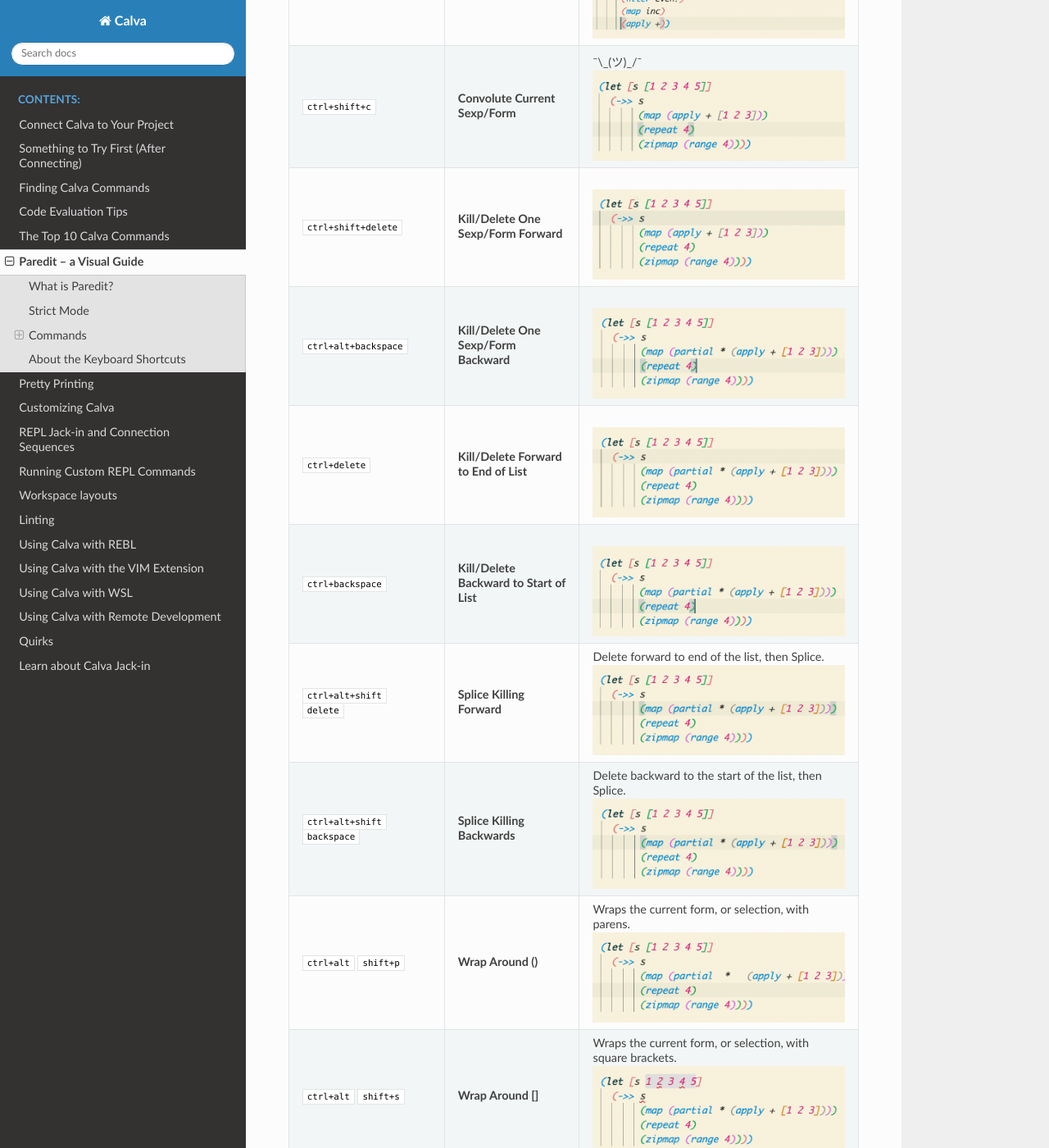
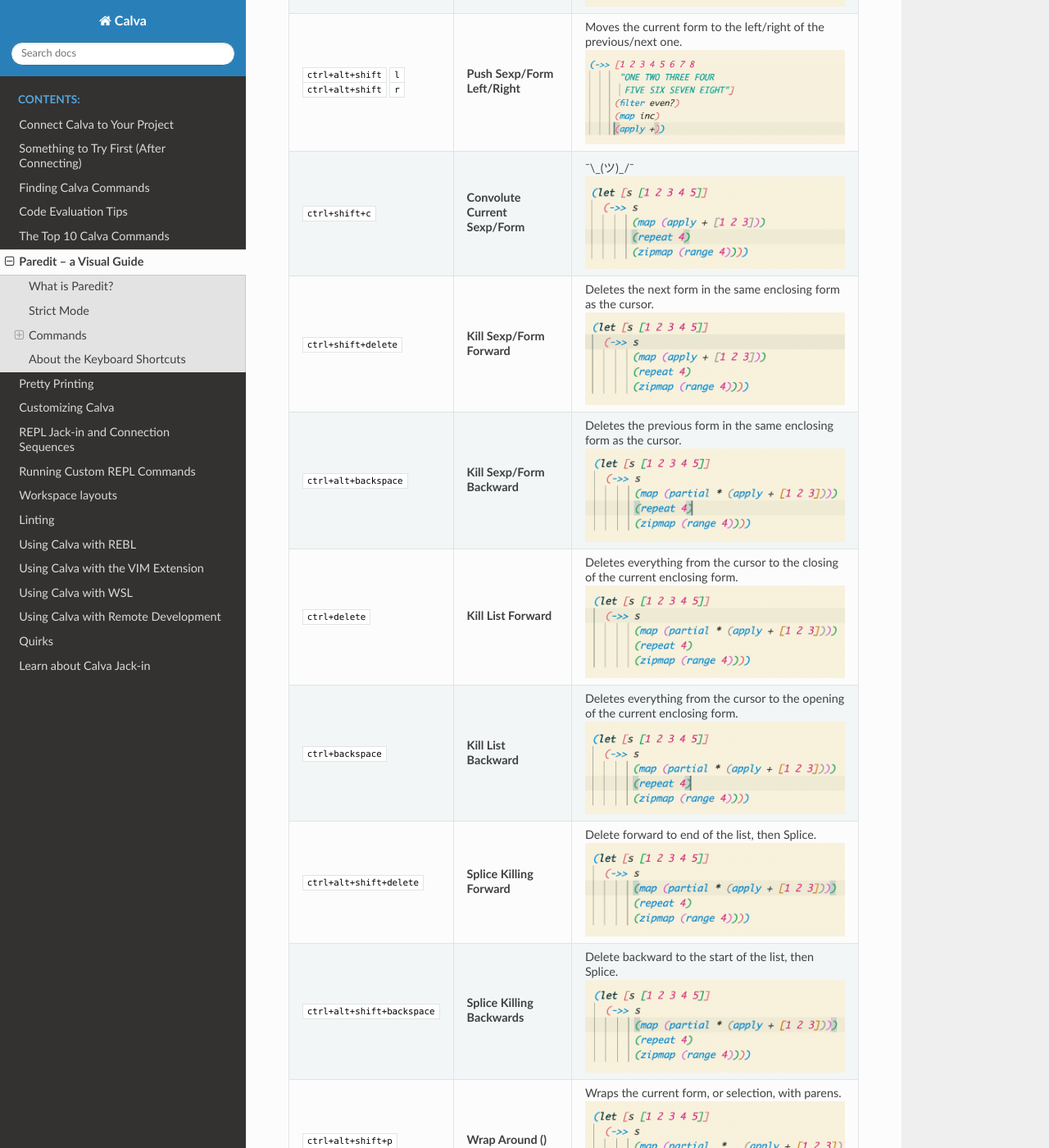
Before and after one commit to BetterThanTomorrow/calva, a Sphinx documentation site: the page built from docs/readthedocs/source/paredit.md, in a window 1280 px wide and 1400 px high, scrolled down 7693 px. Shown: the whole window at 82% size. Built offline with Sphinx 7.4.7 and the Read the Docs theme 2.0.0, drawn with Linux system fonts in a browser that asks for light colours; some of the changed text lies outside the part shown.

Commit message:
Document rewrap

```diff
--- a/docs/readthedocs/source/paredit.md
+++ b/docs/readthedocs/source/paredit.md
@@ -69,14 +69,16 @@
 
 Default keybinding    | Action | Description
 ------------------    | ------ | --------------
- `ctrl+shift+alt+right`  | **Select Forward Sexp/Form** | ![](_static/images/paredit/select-forward-sexp.gif)
- `ctrl+shift+alt+left`   | **Select Backward Sexp/Form** | ![](_static/images/paredit/select-backward-sexp.gif)
- `ctrl+shift+down`       | **Select Forward Down Sexp/Form** | ![](_static/images/paredit/select-forward-down-sexp.gif) <br>(You probably do not need to select like this, but you can!)
- `ctrl+shift+alt+up`     | **Select Backward Down Sexp/Form** | ![](_static/images/paredit/select-backward-down-sexp.gif) <br>(You probably do not need to select like this, but you can!)
- `ctrl+shift+alt+down`   | **Select Forward Up Sexp/Form** | ![](_static/images/paredit/select-forward-up-sexp.gif) <br>(You probably do not need to select like this, but you can!)
- `ctrl+shift+up`         | **Select Backward Up Sexp/Form** | ![](_static/images/paredit/select-backward-up-sexp.gif) <br>(You probably do not need to select like this, but you can!)
+ `ctrl+shift+alt+right`  | **Select Forward Sexp** | ![](_static/images/paredit/select-forward-sexp.gif)
+ `ctrl+shift+alt+left`   | **Select Backward Sexp** | ![](_static/images/paredit/select-backward-sexp.gif)
+ `ctrl+shift+down`       | **Select Forward Down Sexp** | ![](_static/images/paredit/select-forward-down-sexp.gif) <br>(You probably do not need to select like this, but you can!)
+ `ctrl+shift+alt+up`     | **Select Backward Down Sexp** | ![](_static/images/paredit/select-backward-down-sexp.gif) <br>(You probably do not need to select like this, but you can!)
+ `ctrl+shift+alt+down`   | **Select Forward Up Sexp** | ![](_static/images/paredit/select-forward-up-sexp.gif) <br>(You probably do not need to select like this, but you can!)
+ `ctrl+shift+up`         | **Select Backward Up Sexp** | ![](_static/images/paredit/select-backward-up-sexp.gif) <br>(You probably do not need to select like this, but you can!)
  `ctrl+shift+end`        | **Select Forward to List End/Close** | ![](_static/images/paredit/select-close-list.gif)
  `ctrl+shift+home`       | **Select Backward to List Start/Open** | ![](_static/images/paredit/select-open-list.gif)
+
+(Earlier versions of Calva had commands for copying, cutting and deleting that corresponded to all movements. This has now been replaced with this selection commands, and you can choose to copy/cut/delete once you have the selection.)
 
 ### Editing
 
@@ -93,24 +95,25 @@
  `ctrl+alt+t`                        | **Transpose Sexps/Forms** | Swaps place of the two forms surrounding the cursor. <br> ![](_static/images/paredit/transpose.gif)
  `ctrl+alt+shift`  `l`<br> `ctrl+alt+shift`  `r` | **Push Sexp/Form Left/Right** | Moves the current form to the left/right of the previous/next one. <br> ![](_static/images/paredit/left-right.gif)
  `ctrl+shift+c`                      | **Convolute Current Sexp/Form** | ¯\\\_(ツ)_/¯ <br> ![](_static/images/paredit/convolute.gif)
- `ctrl+shift+delete`                   | **Kill/Delete One Sexp/Form Forward** |  <br> ![](_static/images/paredit/kill-forward-sexp.gif)
- `ctrl+alt+backspace`                | **Kill/Delete One Sexp/Form Backward** | <br> ![](_static/images/paredit/kill-backward-sexp.gif)
- `ctrl+delete`                       | **Kill/Delete Forward to End of List** | <br> ![](_static/images/paredit/kill-close-list.gif)
- `ctrl+backspace`                    | **Kill/Delete Backward to Start of List** | <br> ![](_static/images/paredit/kill-open-list.gif)
- `ctrl+alt+shift`  `delete`                 | **Splice Killing Forward** | Delete forward to end of the list, then Splice. <br> ![](_static/images/paredit/splice-killing-forward.gif)
- `ctrl+alt+shift`  `backspace`              | **Splice Killing Backwards** | Delete backward to the start of the list, then Splice. <br> ![](_static/images/paredit/splice-killing-backward.gif)
- `ctrl+alt`  `shift+p`                        | **Wrap Around ()** | Wraps the current form, or selection, with parens. <br> ![](_static/images/paredit/wrap-around-parens.gif)
- `ctrl+alt`  `shift+s`                        | **Wrap Around []** | Wraps the current form, or selection, with square brackets. <br> ![](_static/images/paredit/wrap-around-brackets.gif)
- `ctrl+alt`  `shift+c`                        | **Wrap Around {}** | Wraps the current form, or selection, with curlies. <br> ![](_static/images/paredit/wrap-around-curlies.gif)
- `ctrl+alt`  `shift+q`                        | **Wrap Around ""** | Wraps the current form, or selection, with double quotes. Inside strings it will quote the quotes. <br> ![](_static/images/paredit/wrap-around-quotes.gif)
+ `ctrl+shift+delete`                   | **Kill Sexp/Form Forward** | Deletes the next form in the same enclosing form as the cursor.<br> ![](_static/images/paredit/kill-forward-sexp.gif)
+ `ctrl+alt+backspace`                | **Kill Sexp/Form Backward** | Deletes the previous form in the same enclosing form as the cursor.<br> ![](_static/images/paredit/kill-backward-sexp.gif)
+ `ctrl+delete`                       | **Kill List Forward** | Deletes everything from the cursor to the closing of the current enclosing form.<br> ![](_static/images/paredit/kill-close-list.gif)
+ `ctrl+backspace`                    | **Kill List Backward** | Deletes everything from the cursor to the opening of the current enclosing form.<br> ![](_static/images/paredit/kill-open-list.gif)
+ `ctrl+alt+shift+delete`                 | **Splice Killing Forward** | Delete forward to end of the list, then Splice. <br> ![](_static/images/paredit/splice-killing-forward.gif)
+ `ctrl+alt+shift+backspace`              | **Splice Killing Backwards** | Delete backward to the start of the list, then Splice. <br> ![](_static/images/paredit/splice-killing-backward.gif)
+ `ctrl+alt+shift+p`                        | **Wrap Around ()** | Wraps the current form, or selection, with parens. <br> ![](_static/images/paredit/wrap-around-parens.gif)
+ `ctrl+alt+shift+s`                        | **Wrap Around []** | Wraps the current form, or selection, with square brackets. <br> ![](_static/images/paredit/wrap-around-brackets.gif)
+ `ctrl+alt+shift+c`                        | **Wrap Around {}** | Wraps the current form, or selection, with curlies. <br> ![](_static/images/paredit/wrap-around-curlies.gif)
+ `ctrl+alt+shift+q`                        | **Wrap Around ""** | Wraps the current form, or selection, with double quotes. Inside strings it will quote the quotes. <br> ![](_static/images/paredit/wrap-around-quotes.gif)
+ `ctrl+alt+r`<br>`p`/`s`/`c`/`q`                        | **Rewrap** | Changes enclosing brackets of the current form to parens/square brackets/curlies/double quotes.. <br> ![](_static/images/paredit/rewrap.gif)
 
 
 ## About the Keyboard Shortcuts
 
 Care has been put in to making the default keybindings somewhat logical, easy to use, and work with most keyboard layouts. Slurp and barf forward are extra accessible to go with the recommendation to learn using these two super handy editing commands.
 
-Note: You can choose to disable all default key bindings by configuring`calva.paredit.defaultKeyMap` to`none`. (Then you probably also want to register your own shortcuts for the commands you often use.)
+Note: You can choose to disable all default key bindings by configuring `calva.paredit.defaultKeyMap` to `none`. (Then you probably also want to register your own shortcuts for the commands you often use.)
 
-If you add your own key bindings, please be aware that chorded shortcuts will work badly in the the REPL window. Please avoid.
+If you add your own key bindings, please be aware that [shortcuts with typable characters will work badly in the the REPL window](https://github.com/microsoft/vscode/issues/85879). Please avoid.
 
 Happy Editing! ❤️
```
Also changed, not shown: other parts of docs/readthedocs/source/paredit.md (+6 -6 lines), docs/readthedocs/source/_static/images/paredit/rewrap.gif (added).
